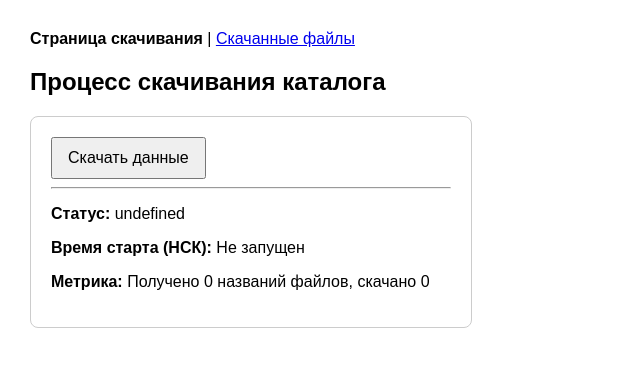
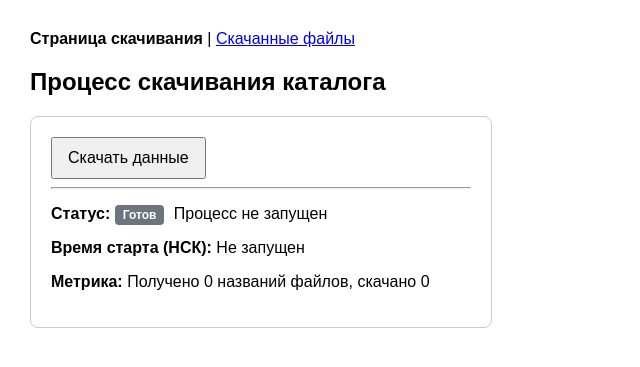
Before and after one commit to Gleb4ik2001/installBiz-test-task, a FastAPI app: page / in a window 1280 px wide. Shown: the top 367 px of the page, without its empty margins (0-640 px from the left). Run offline with FastAPI, Linux system fonts and the light colour scheme; parts of the project's set-up code (start-up, migrations or seed data) failed here and were passed over.

Commit message:
html: fixed status

```diff
--- a/app/web/templates/download.html
+++ b/app/web/templates/download.html
@@ -6,8 +6,22 @@
     <style>
         body { font-family: sans-serif; margin: 30px; }
         .nav { margin-bottom: 20px; }
-        .card { border: 1px solid #ccc; padding: 20px; border-radius: 8px; width: 400px; }
+        .card { border: 1px solid #ccc; padding: 20px; border-radius: 8px; width: 420px; }
         button { padding: 10px 15px; font-size: 16px; cursor: pointer; }
+        button:disabled { cursor: not-allowed; opacity: 0.6; }
+        .badge {
+            padding: 3px 8px;
+            border-radius: 4px;
+            font-size: 12px;
+            color: #fff;
+            font-weight: bold;
+            margin-right: 5px;
+        }
+        .bg-info { background-color: #0d6efd; }
+        .bg-warning { background-color: #ffc107; color: #000; }
+        .bg-success { background-color: #198754; }
+        .bg-danger { background-color: #dc3545; }
+        .bg-secondary { background-color: #6c757d; }
     </style>
 </head>
 <body>
@@ -27,23 +41,59 @@
 
     <script>
         async function startDownload() {
-            await fetch('/api/start-download', { method: 'POST' });
-            document.getElementById('startBtn').disabled = true;
+            try {
+                document.getElementById('startBtn').disabled = true;
+                await fetch('/api/start-download', { method: 'POST' });
+                updateStatus();
+            } catch (err) {
+                console.error("Ошибка при запуске:", err);
+            }
         }
 
         async function updateStatus() {
-            const res = await fetch('/api/download-status');
-            const data = await res.json();
+            try {
+                const res = await fetch('/api/download-status');
+                if (!res.ok) return;
 
-            document.getElementById('msg').innerText = data.message;
-            document.getElementById('startTime').innerText = data.start_time_nsk || 'Не запущен';
-            document.getElementById('foundN').innerText = data.found_names_count;
-            document.getElementById('downM').innerText = data.downloaded_count;
+                const data = await res.json();
 
-            document.getElementById('startBtn').disabled = data.is_running;
+                const msgElem = document.getElementById('msg');
+                let rawStatus = data.status_message || "Ожидание запуска";
+
+                if (data.error_message) {
+                    rawStatus = `Ошибка: ${data.error_message}`;
+                }
+                else if (data.retry_after > 0) {
+                    rawStatus = `Лимит запросов. Ожидание ${data.retry_after} сек...`;
+                }
+
+                let badge = '<span class="badge bg-secondary">Готов</span>';
+                if (data.is_running) {
+                    badge = data.retry_after > 0
+                        ? '<span class="badge bg-warning">Пауза</span>'
+                        : '<span class="badge bg-info">В процессе</span>';
+                } else if (data.found_names_count > 0 && data.downloaded_count === data.found_names_count) {
+                    badge = '<span class="badge bg-success">Завершено</span>';
+                } else if (data.error_message) {
+                    badge = '<span class="badge bg-danger">Ошибка</span>';
+                }
+
+                msgElem.innerHTML = `${badge} ${rawStatus}`;
+
+                document.getElementById('startTime').innerText = data.start_time_nsk || 'Не запущен';
+                document.getElementById('foundN').innerText = data.found_names_count || 0;
+                document.getElementById('downM').innerText = data.downloaded_count || 0;
+
+                document.getElementById('startBtn').disabled = data.is_running;
+
+            } catch (err) {
+                console.error("Ошибка обновления статуса:", err);
+            }
         }
 
-        setInterval(updateStatus, 1000);
+        updateStatus();
+
+        setInterval(updateStatus, 1500);
     </script>
 </body>
 </html>
```
